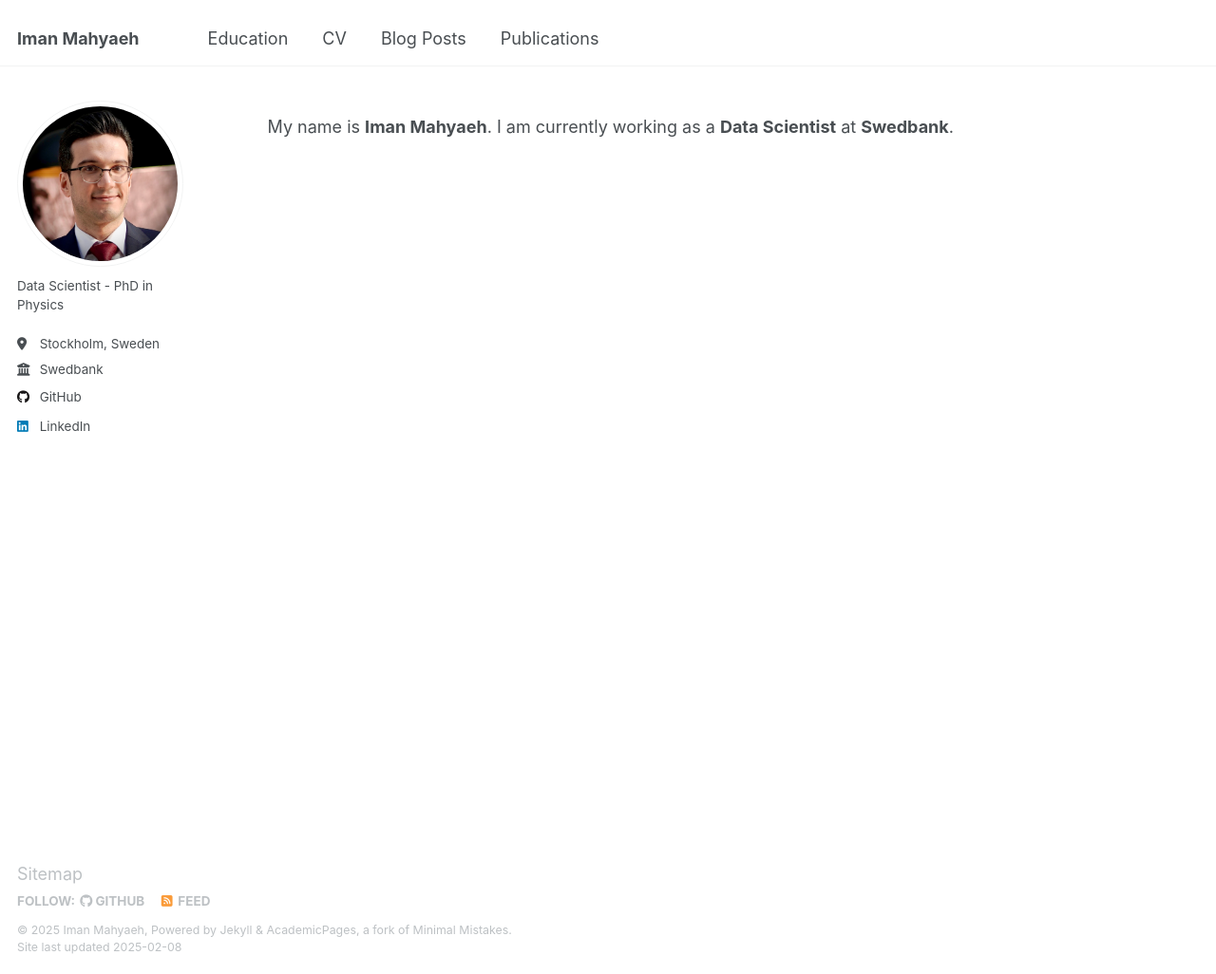
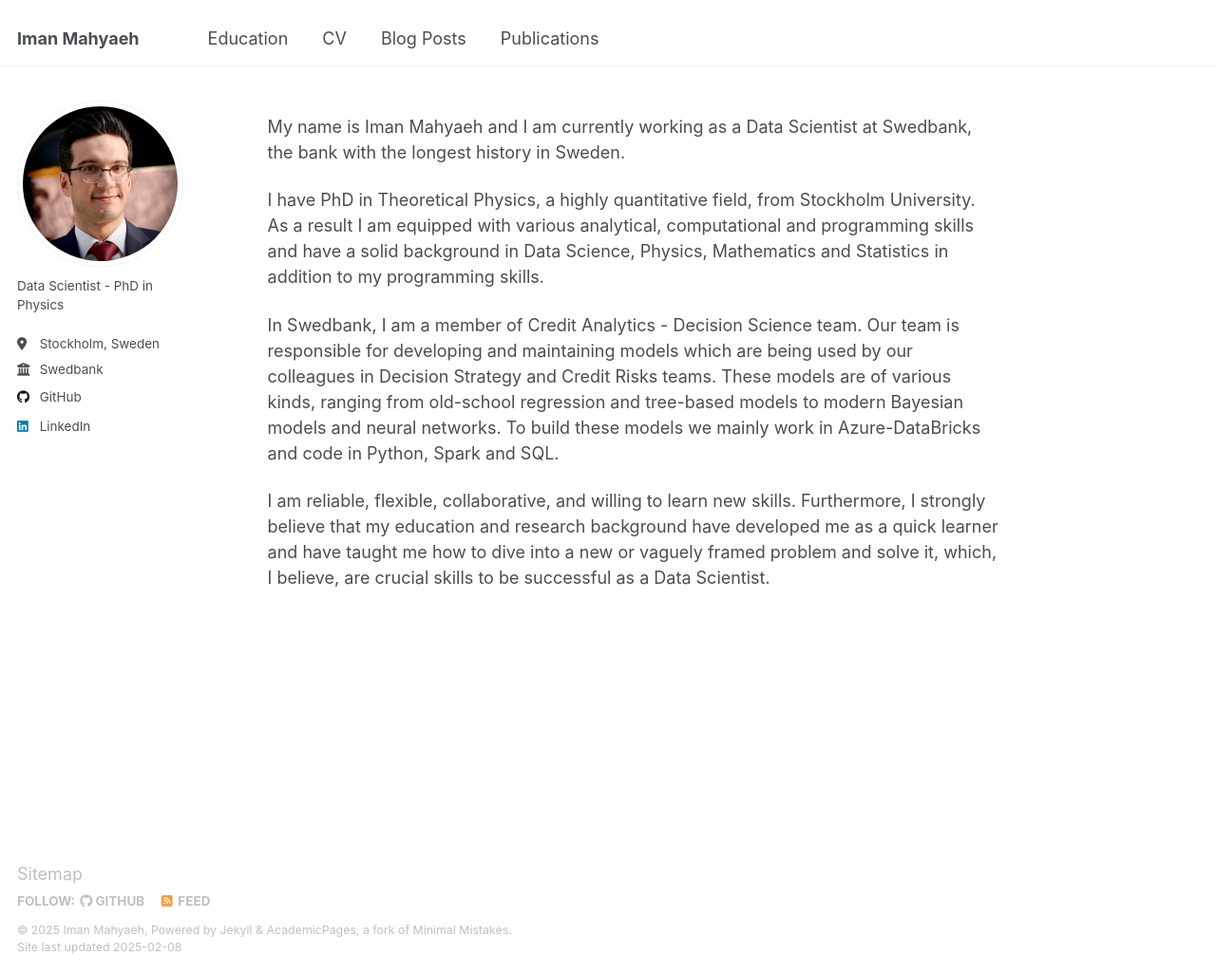
Before and after one commit to imanm24/imanm24.github.io, a Jekyll site: the page built from _pages/about.md, in a window 1280 px wide and 1026 px high. Shown: the whole window at 95% size. Built offline with Jekyll 4.4.1, drawn with Linux system fonts in a browser that asks for light colours.

Commit message:
Update about.md

```diff
--- a/_pages/about.md
+++ b/_pages/about.md
@@ -7,4 +7,10 @@ redirect_from:
   - /about.html
 ---
 
-My name is **Iman Mahyaeh**. I am currently working as a **Data Scientist** at **Swedbank**.
+My name is Iman Mahyaeh and I am currently working as a Data Scientist at Swedbank, the bank with the longest history in Sweden.
+
+I have PhD in Theoretical Physics, a highly quantitative field, from Stockholm University. As a result I am equipped with various analytical, computational and programming skills and have a solid background in Data Science, Physics, Mathematics and Statistics in addition to my programming skills.
+
+In Swedbank, I am a member of Credit Analytics - Decision Science team. Our team is responsible for developing and maintaining models which are being used by our colleagues in Decision Strategy and Credit Risks teams. These models are of various kinds, ranging from old-school regression and tree-based models to modern Bayesian models and neural networks. To build these models we mainly work in Azure-DataBricks and code in Python, Spark and SQL.
+
+I am reliable, flexible, collaborative, and willing to learn new skills. Furthermore, I strongly believe that my education and research background have developed me as a quick learner and have taught me how to dive into a new or vaguely framed problem and solve it, which, I believe, are crucial skills to be successful as a Data Scientist.
```
